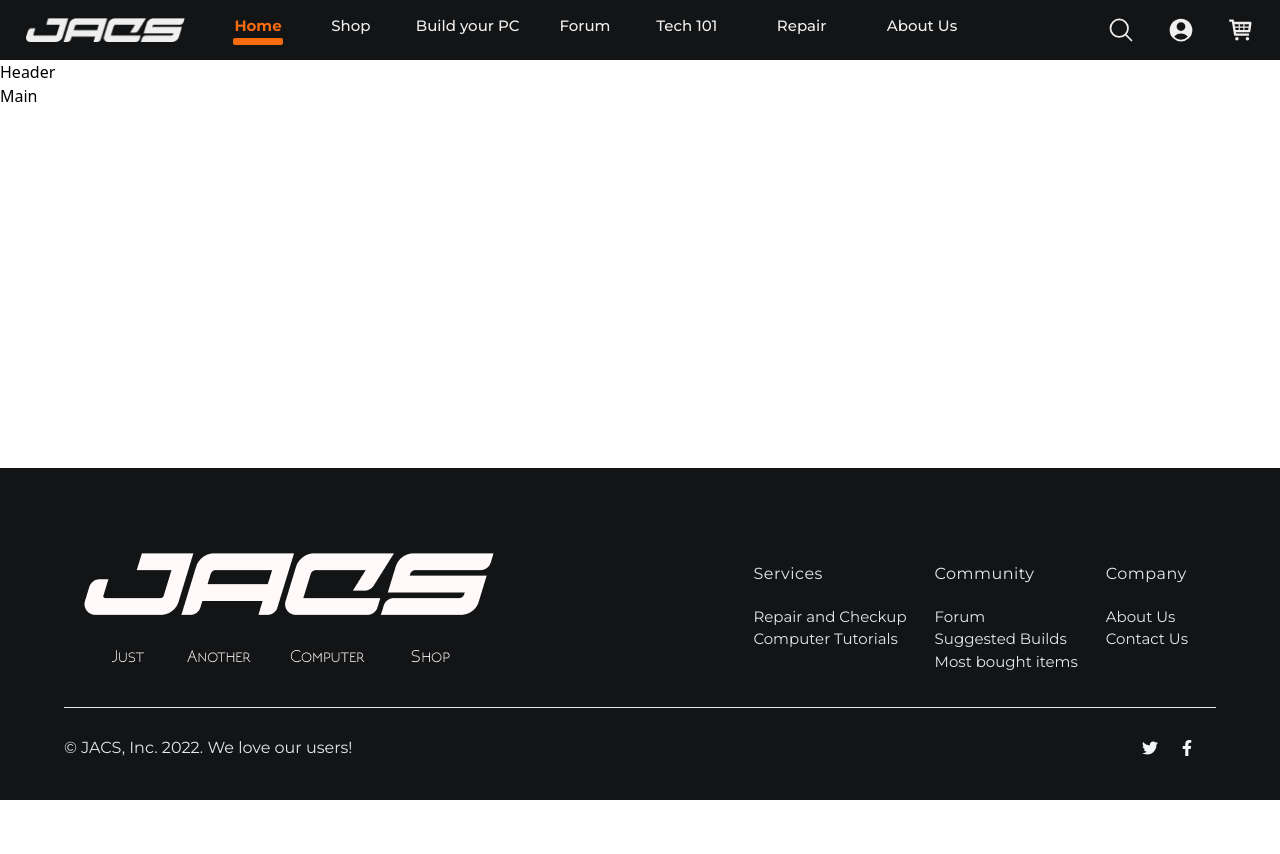
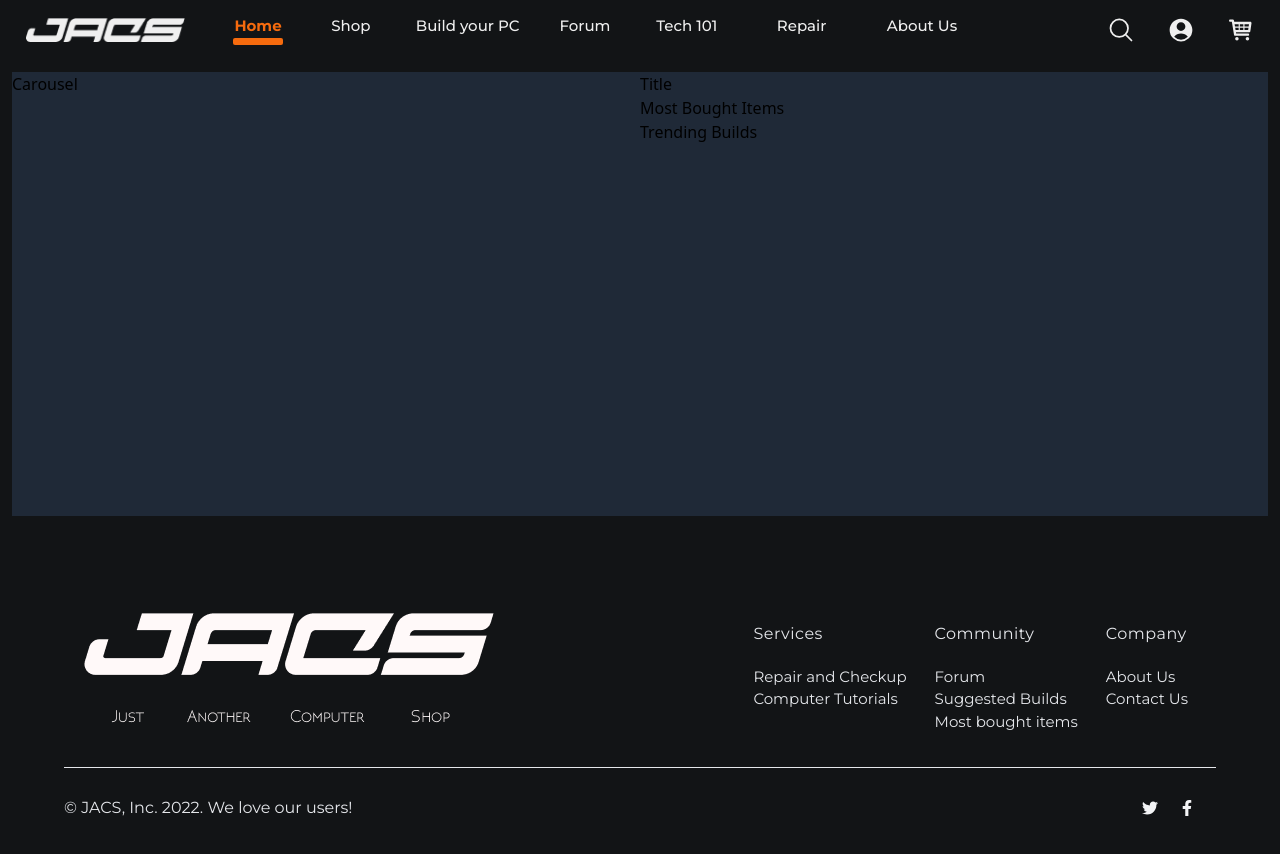
Before and after one commit to keanknowsss/JACS-FE, a React (Create React App) app: page / in a window 1280 px wide. Shown: the top 854 px of the page. Before the commit the page ends 800 px from the top, so only its background shows below. Built offline with nearby package versions, Linux system fonts and the light colour scheme.

Commit message:
Started creating Homepage
- created homepage boilerplate

```diff
--- a/src/components/Footer/Footer.js
+++ b/src/components/Footer/Footer.js
@@ -6,7 +6,7 @@ import FooterLogo from "../../assets/images/footer logo.png"
 const Footer = () => {
   return (
     <>
-      <footer className="fixed bottom-0 inset-x-0">
+      <footer className="">
         <div className="p-10 bg-background text-gray-200">
           <div className="max-w-6xl mx-auto">
             <div className=" py-6 flex flex-col lg:flex-row justify-between items-center">
--- a/src/pages/Home.js
+++ b/src/pages/Home.js
@@ -9,9 +9,28 @@ const Home = () => {
 
 	return (
 		<>
-			<header>Header</header>
-			<main>Main</main>
-			<Footer />
+			<div className="flex flex-col h-screen bg-background">
+				<main className="flex flex-row justify-between items-center w-full h-full p-3">
+
+					<div className="bg-gray-800 w-full h-full ">
+						Carousel
+					</div>
+
+					<div className="flex flex-col bg-gray-800 w-full h-full ">
+						<div className="">
+							Title
+						</div>
+						<div className="">
+							Most Bought Items
+						</div>
+						<div className="">
+							Trending Builds
+						</div>
+					</div>
+
+				</main>
+				<Footer />
+			</div>
 		</>
 	);
 };
```
